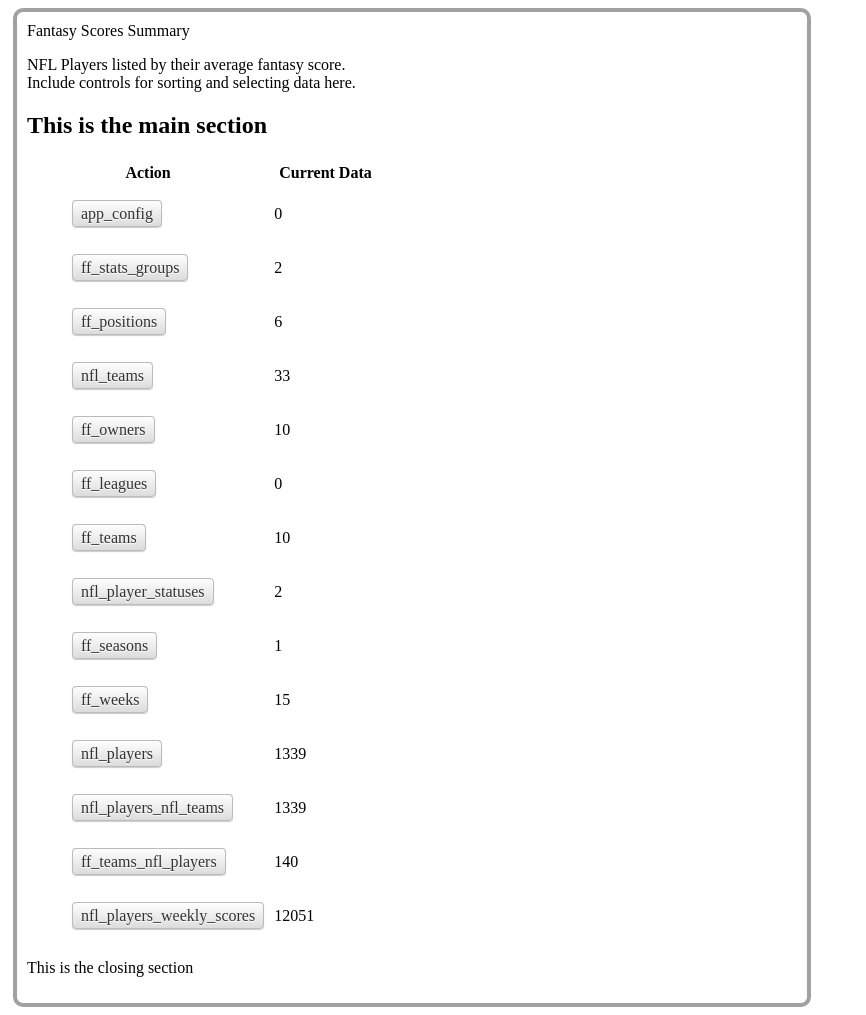
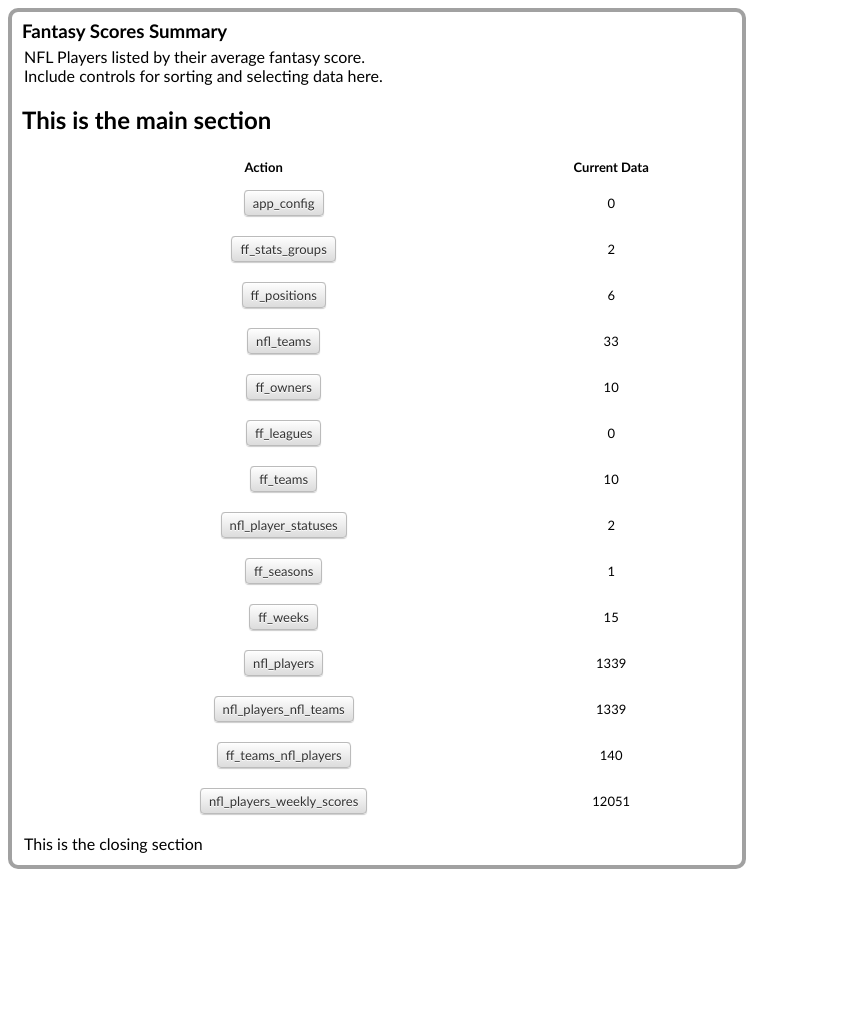
Before and after one commit to Utegrad/pivot, a PHP site: page /View/PopulateDatabase/index.php in a window 1280 px wide. Shown: the whole page, without its empty margins (0-866 px from the left). After the commit the page ends 869 px from the top, so only its background shows below. Run offline with PHP 8.4, Linux system fonts and the light colour scheme; data comes from the database, SQL or seed files in the repository; data that the repository does not hold is empty.

Commit message:
Bit of formatting work

```diff
--- a/View/CSS/DataTable.css
+++ b/View/CSS/DataTable.css
@@ -4,6 +4,9 @@
 	padding: 2px;
 	margin: 5px 0px 10px;
 	border-collapse: collapse;
+	font-size: small;
+	width: 695px;
+
 }
 .row{
 
@@ -22,6 +25,11 @@
 }
 .dataCell{
 	padding: 2px 5px;
+	text-align: center;
+}
+.firstCol{
+	text-align: left;
+	width: 140px;
 }
 .headingCell{
 	padding: 5px 10px;
--- a/View/CSS/default.css
+++ b/View/CSS/default.css
@@ -1,10 +1,21 @@
 @CHARSET "ISO-8859-1";
-#content {margin: 5px 5px;
+#content {margin: 0px;
 			border: 4px solid #a1a1a1;
 			border-radius:10px;
-			padding:10px 10px;
-			width: 770px;
+			padding-top: 5px;
+			padding-right: 10px;
+			padding-bottom: 10px;
+			padding-left: 10px;
+			width: 710px;
+			font-family: Calibri, Candara, Segoe, "Segoe UI", Optima, Arial, sans-serif;
 		}
+h3{
+	margin-top: 3px;
+	margin-bottom: 5px;
+}
+p{
+	margin: 2px;
+}
 li {
 	list-style: none;
 }
--- a/View/banner.php
+++ b/View/banner.php
@@ -1,3 +1,5 @@
-<div>Fantasy Scores Summary</div>
+<div>
+<h3>Fantasy Scores Summary</h3>
 <p>NFL Players listed by their average fantasy score.
 <br>Include controls for sorting and selecting data here.</p>
+</div>
--- a/index.php
+++ b/index.php
@@ -11,7 +11,7 @@ require_once APP_ROOT . 'Classes/FfTeam.php';
 require_once APP_ROOT . 'Classes/FfLeague.php';
 require_once APP_ROOT . 'Control/AvgScoreData.php';
 
-$token = Api::TouchToken();
+$token = Api::TouchToken('U2FsdGVkX1_S7jLOizChYvo7q2hKhCMy8AiThMOh3lI85U-wgpE7-vRWuWkyelOmiIaPWzBum0ARGa9lSSpgZKT2AZJ1WZhQJyEv9uyK8ypnS0Aaiw5CZbABE4zPIegT');
 if ($token == FALSE) {
 	echo "<h2>Problem getting token from the database or from _GET</h2>";
 	echo "<p><a href='". $APP_URL ."/View/PopulateDatabase/index.php'>Index</a></p>";
```
Also changed, not shown: main.php (+26 -4 lines).
